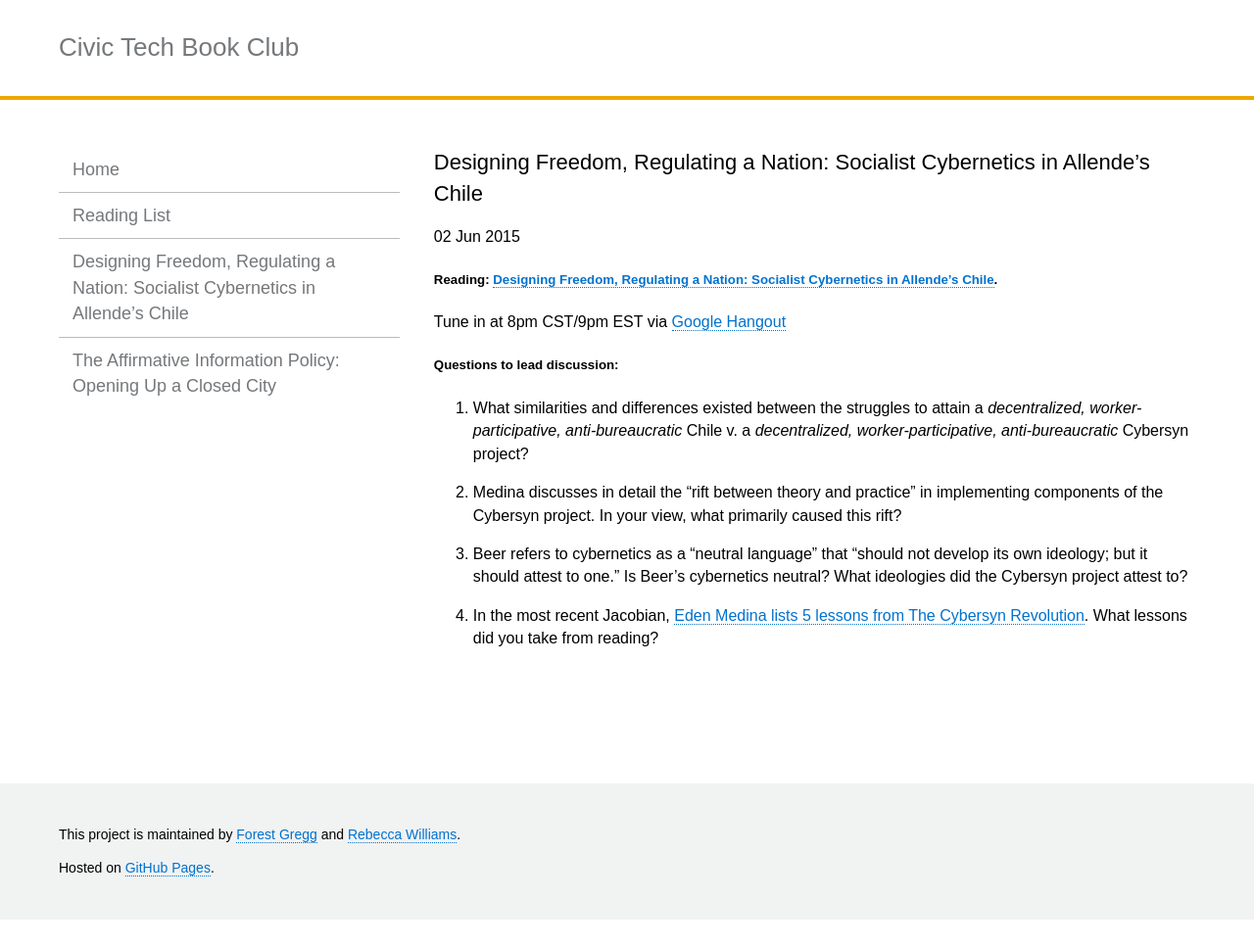
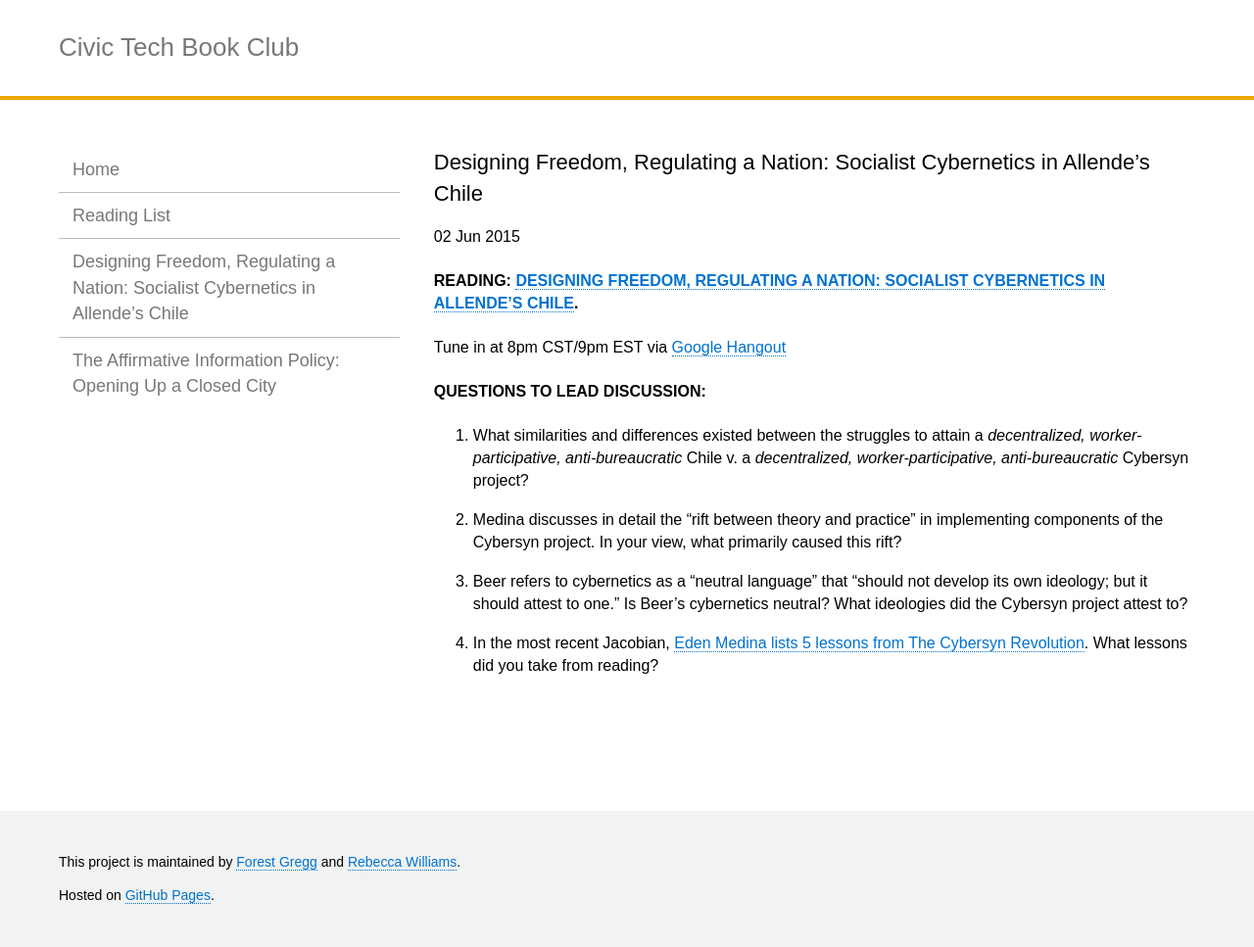
Before and after one commit to rebeccawilliams/bookclub, a Jekyll site: the page built from _posts/2015-05-26-designing-freedom-regulating-a-nation.md, in a window 1280 px wide. Shown: the whole page at 98% size. Built offline with Jekyll 4.4.1, drawn with Linux system fonts in a browser that asks for light colours; before the commit the page ends 939 px from its top, so only the background shows below that.

```diff
--- a/_posts/2015-05-26-designing-freedom-regulating-a-nation.md
+++ b/_posts/2015-05-26-designing-freedom-regulating-a-nation.md
@@ -5,11 +5,11 @@ date:   2015-06-02 21:00:00
 categories: jekyll update
 ---
 
-##### Reading: [Designing Freedom, Regulating a Nation: Socialist Cybernetics in Allende’s Chile](http://www.informatics.indiana.edu/edenm/EdenMedinaJLASAugust2006.pdf).
+#### Reading: [Designing Freedom, Regulating a Nation: Socialist Cybernetics in Allende’s Chile](http://www.informatics.indiana.edu/edenm/EdenMedinaJLASAugust2006.pdf).
 
 Tune in at 8pm CST/9pm EST via [Google Hangout](https://plus.google.com/hangouts/_/calendar/d2lsbGlhbXMucmViZWNjYUBnbWFpbC5jb20.44tl9vr5p6gfsnoseaq9r95nm0)
 
-##### Questions to lead discussion:
+#### Questions to lead discussion:
 1. What similarities and differences existed between the struggles to attain a *decentralized, worker-participative, anti-bureaucratic* Chile v. a *decentralized, worker-participative, anti-bureaucratic* Cybersyn project?
 2. Medina discusses in detail the "rift between theory and practice" in implementing components of the Cybersyn project. In your view, what primarily caused this rift?
 3. Beer refers to cybernetics as a "neutral language" that "should not develop its own ideology; but it should attest to one." Is Beer's cybernetics neutral? What ideologies did the Cybersyn project attest to?
```
